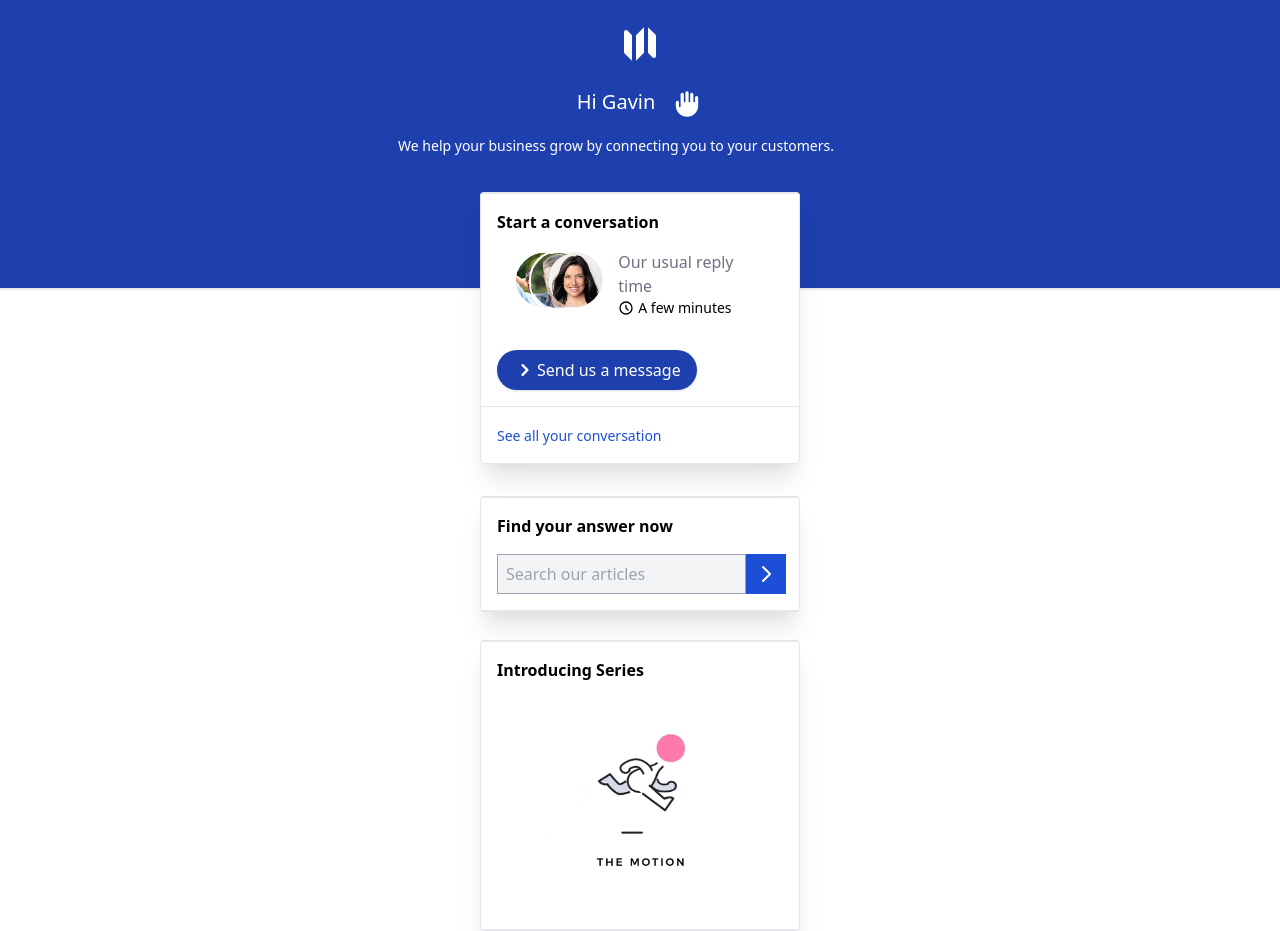
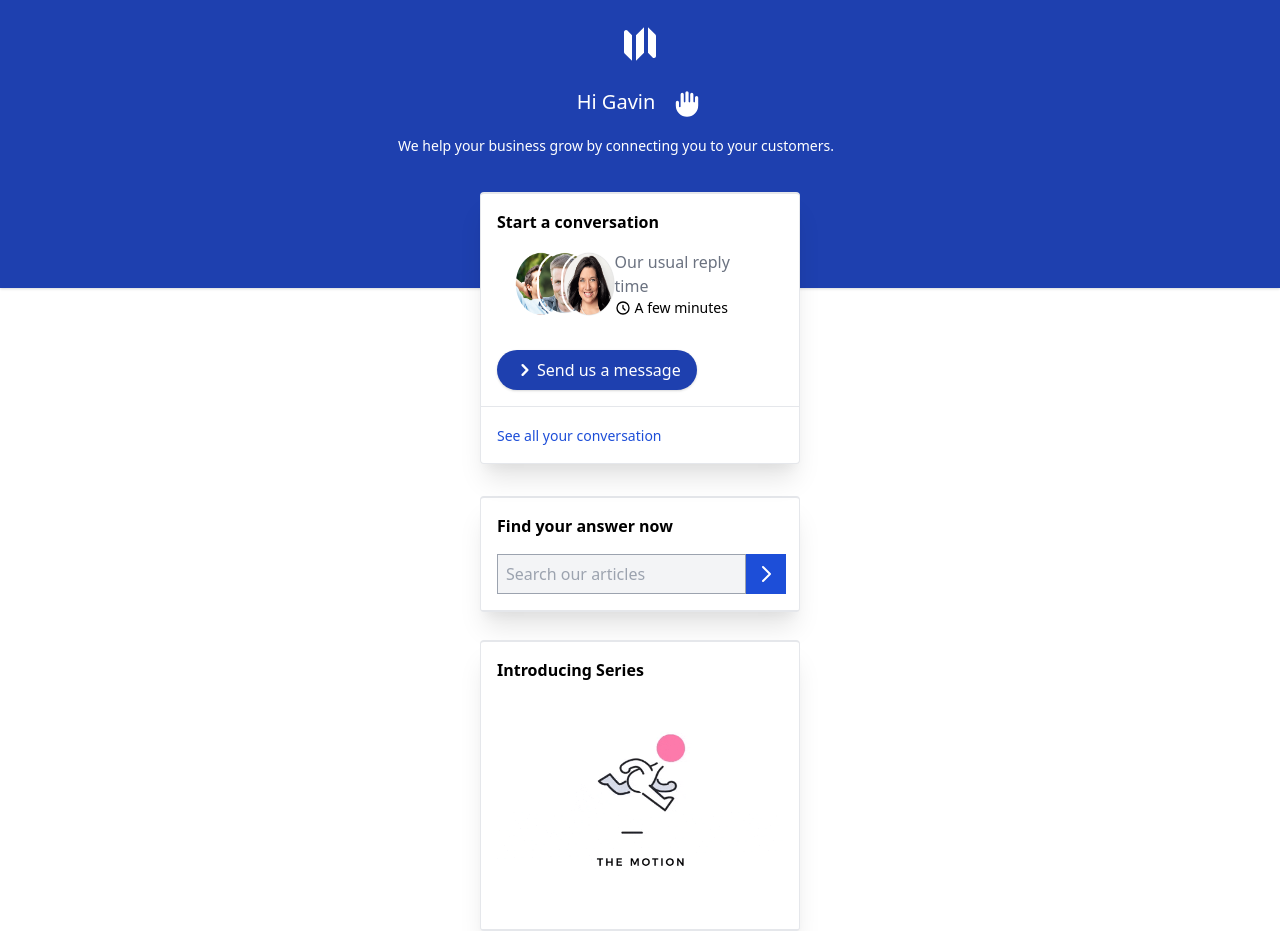
Before and after one commit to t4zo/messenger-ui, a website built with Parcel: page index.html in a window 1280 px wide. Built offline with nearby package versions, Linux system fonts and the light colour scheme.

Commit message:
using negative child horizontal space

```diff
--- a/index.html
+++ b/index.html
@@ -32,17 +32,11 @@
           <div>
             <h4 class="font-semibold">Start a conversation</h4>
           </div>
-          <div class="flex p-4 relative">
-            <div class="flex flex-auto mr-4">
-              <a class="rounded-full border-2 border-white absolute left-15 z-0">
-                <img src="./assets/images/person-1.png" alt="Person-1" width="56" height="56">
-              </a>
-              <a class="rounded-full border-2 border-white absolute left-8 z-10">
-                <img src="./assets/images/person-2.png" alt="Person-2" width="56" height="56">
-              </a>
-              <a class="rounded-full border-2 flex-none border-white pl-8 z-20">
-                <img src="./assets/images/person-3.png" alt="Person-3" width="56" height="56">
-              </a>
+          <div class="flex p-4">
+            <div class="flex w-2/5 flex-none -space-x-8">
+              <img class="rounded-full border-2 border-white" src="./assets/images/person-1.png" alt="Person-1" width="56" height="56">
+              <img class="rounded-full border-2 border-white" src="./assets/images/person-2.png" alt="Person-2" width="56" height="56">
+              <img class="rounded-full border-2 border-white" src="./assets/images/person-3.png" alt="Person-3" width="56" height="56">
             </div>
             <div>
               <p class="font-xs text-gray-500">Our usual reply time</p>
```
